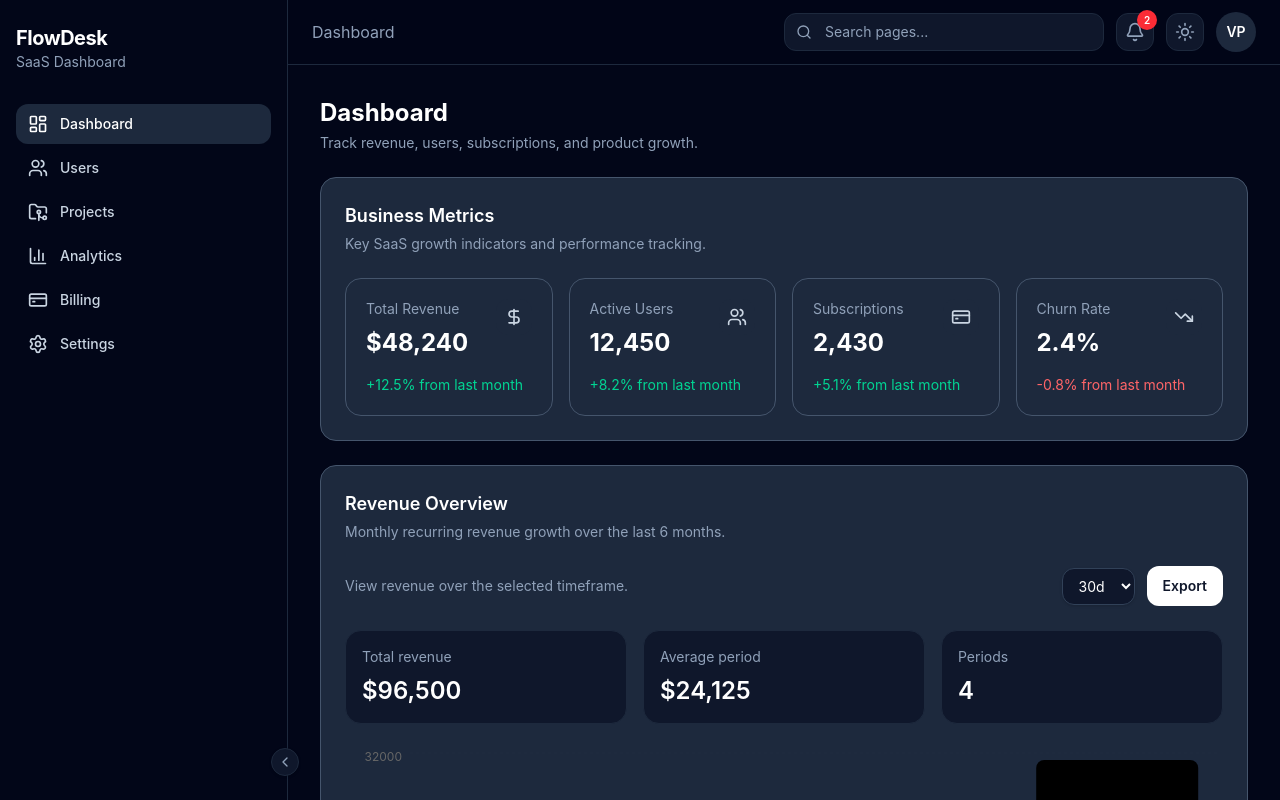
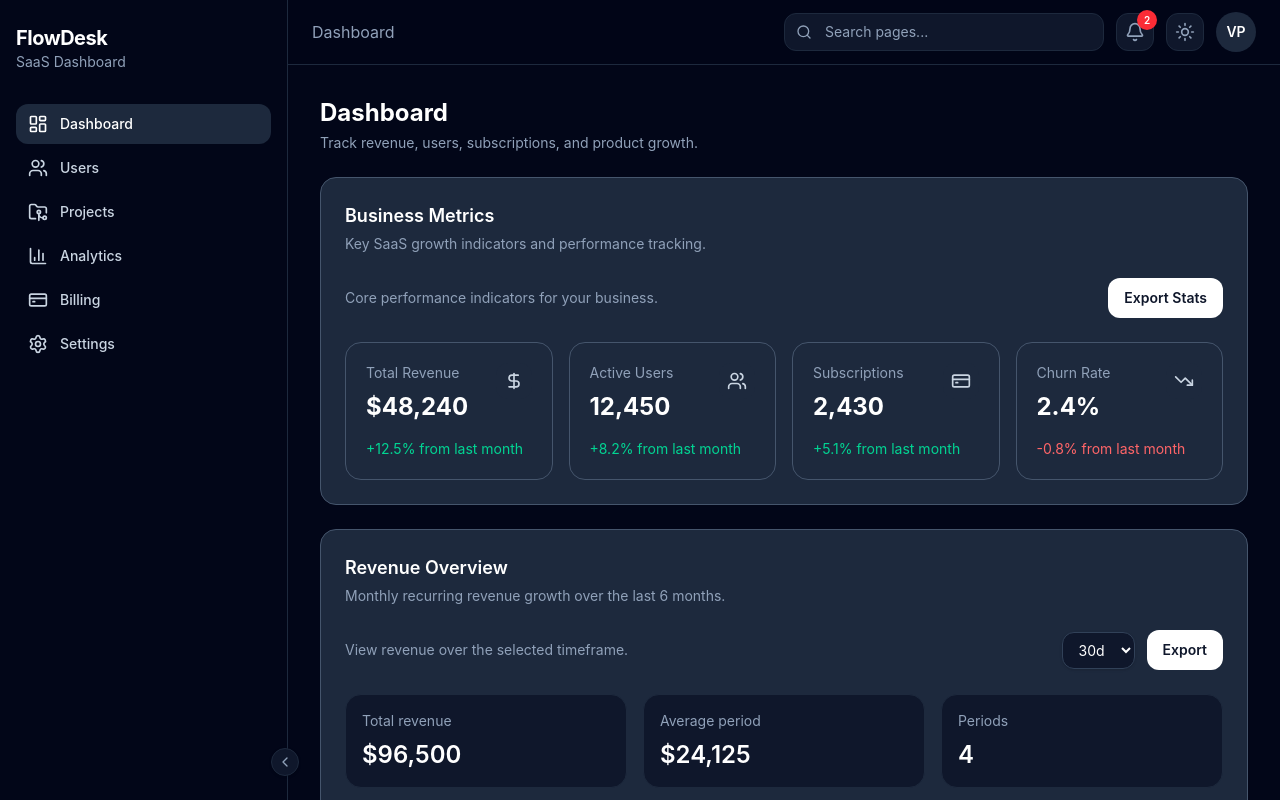
Before and after one commit to ReactRioters/flowdesk-saas-dashboard, a React (Vite) app: page / in a window 1280 px wide. Shown: the top 800 px of the page. Built offline with nearby package versions, Linux system fonts and the light colour scheme; sample sign-in values are in the browser's storage.

Commit message:
export support for dashboard business metrics and wiring it into the dashboard page header

```diff
--- a/src/features/dashboard/pages/dashboard-page.tsx
+++ b/src/features/dashboard/pages/dashboard-page.tsx
@@ -65,6 +65,26 @@ export function DashboardPage() {
   const totalRevenue = timeframeData.reduce((sum, item) => sum + item.revenue, 0);
   const averageRevenue = Math.round(totalRevenue / timeframeData.length);
 
+  const handleExportMetrics = () => {
+    if (!stats.length) return;
+
+    downloadCSV(
+      "business-metrics.csv",
+      stats.map((stat) => ({
+        title: stat.title,
+        value: stat.value,
+        change: stat.change,
+        changeType: stat.changeType,
+      })),
+      [
+        { key: "title", label: "Metric" },
+        { key: "value", label: "Value" },
+        { key: "change", label: "Change" },
+        { key: "changeType", label: "Trend" },
+      ]
+    );
+  };
+
   const handleExportRevenue = () => {
     downloadCSV(
       "revenue-data.csv",
@@ -90,6 +110,14 @@ export function DashboardPage() {
         title="Business Metrics"
         description="Key SaaS growth indicators and performance tracking."
       >
+        <div className="mb-6 flex flex-col gap-4 sm:flex-row sm:items-center sm:justify-between">
+          <p className="text-sm text-slate-600 dark:text-slate-400">
+            Core performance indicators for your business.
+          </p>
+          <Button type="button" onClick={handleExportMetrics} className="gap-2">
+            Export Stats
+          </Button>
+        </div>
         {isLoading ? (
           <div className="grid gap-4 sm:grid-cols-2 xl:grid-cols-4">
             {Array.from({ length: 4 }).map((_, index) => (
```
